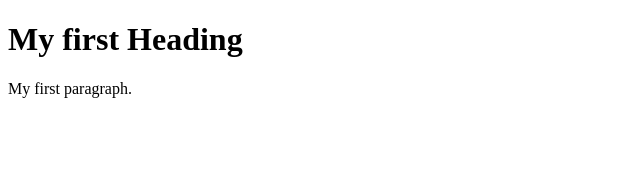
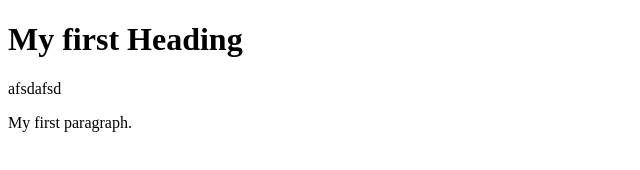
Before and after one commit to MaxTor2001/first_project, a plain HTML site: page page1.html in a window 1280 px wide. Shown: the whole page, without its empty margins (0-640 px from the left). Drawn offline with Linux system fonts and the light colour scheme.

Commit message:
add new paragraf

```diff
--- a/page1.html
+++ b/page1.html
@@ -1,3 +1,4 @@
+
 <!DOCTYPE html>
 <html>
 <head>
@@ -6,6 +7,7 @@
 <body>
 
 	<h1>My first Heading</h1>
+	afsdafsd
 	<p>My first paragraph.</p>
 
 </body>
```
